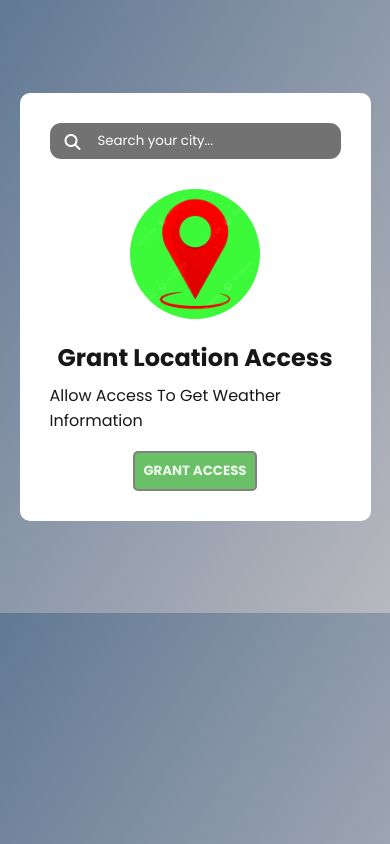
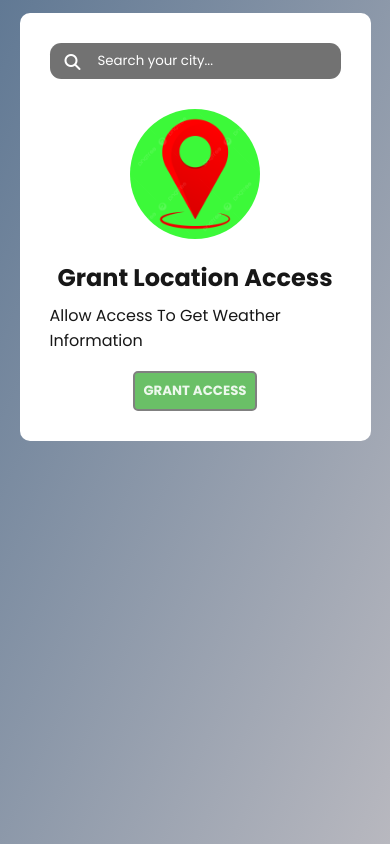
Before and after one commit to Parmeshwar97/Weather-App, a plain HTML site: page index.html in a window 390 px wide. Drawn offline with Linux system fonts and the light colour scheme.

Commit message:
final change

```diff
--- a/index.html
+++ b/index.html
@@ -17,6 +17,7 @@
       crossorigin="anonymous"
       referrerpolicy="no-referrer"
     />
+    <link rel="icon" type="image/png" href="assets/logo.png" />
     <title>Weather Application</title>
   </head>
   <body>
--- a/style.css
+++ b/style.css
@@ -5,14 +5,15 @@
   font-family: "Poppins", sans-serif;
 }
 html{
-
+  max-height: max-content;
+  min-height:100vh ;
   background-image: linear-gradient(to right bottom, #617994, #b8b8bf);
   color: #171717;
 }
 body {
   display: flex;
   justify-content: center;
-  margin: 5rem 0px;
+  margin: 4rem 0px;
 }
 .container {
   width: 30%;
@@ -187,6 +188,6 @@ input::placeholder {
       width: 100%;
     }
     body{
-      padding: .8rem 0px;
+      margin: .8rem 0px;
     }
   }
```
Also changed, not shown: assets/logo.png (added).
